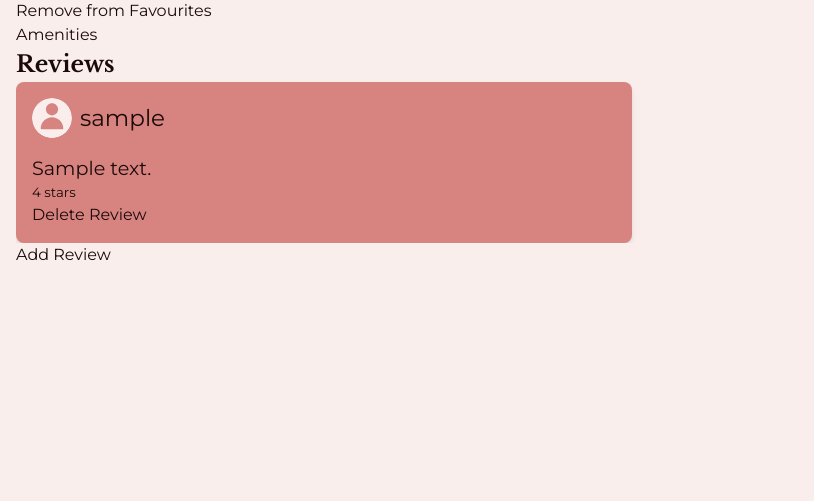
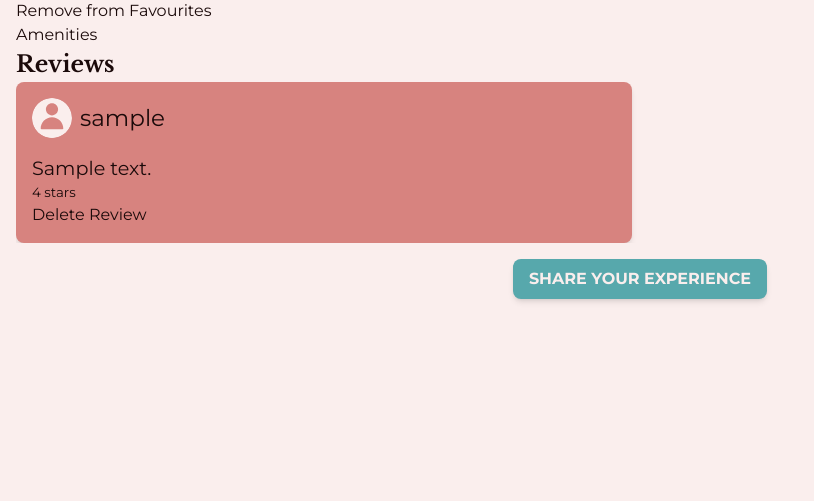
Before and after one commit to B-Selin/WoofAndWander, a Django app: page /places/1 in a window 1280 px wide. Shown: the part 244-745 px from the top of the page, without its empty margins (0-814 px from the left). Run offline with Django 4.2, Linux system fonts and the light colour scheme; a user stored in the database is signed in; tables that the repository leaves empty hold one stand-in row (values such as "Sample post"); style sheets or scripts are compiled from the project's sources; some libraries are stand-ins or nearby versions.

Commit message:
style add review button

```diff
--- a/main_app/templates/places/details.html
+++ b/main_app/templates/places/details.html
@@ -44,7 +44,7 @@
 </ul>
 
     <h3 class="text-h6 font-header font-bold">Reviews</h3>
-    <div class="grid grid-cols-2 gap-4" style="max-height: 450px; overflow-y: auto;">
+    <div class="grid grid-cols-2 gap-4 overflow-y-auto max-h-[450px]">
         {% for review in place.review_set.all %}
             <a href="{% url 'profile_details' review.profile.user.id %}">
                 <div class="w-full bg-primary text-dark rounded-lg shadow-md p-4 cursor-pointer">
@@ -64,8 +64,8 @@
             </a>
         {% endfor %}
     </div>
-    <a href="{% url 'review_create' place_pk=place.pk %}">
-        <button class=" rounded">Add Review</button>
-    </a>
+</div>
+<div class="text-center mt-4">
+    <a href="{% url 'review_create' place_pk=place.pk %}" class="bg-accent px-4 py-2 rounded-lg text-light font-bold font-body shadow-md inline-block">SHARE YOUR EXPERIENCE</a>
 </div>
 {% endblock %}
```
